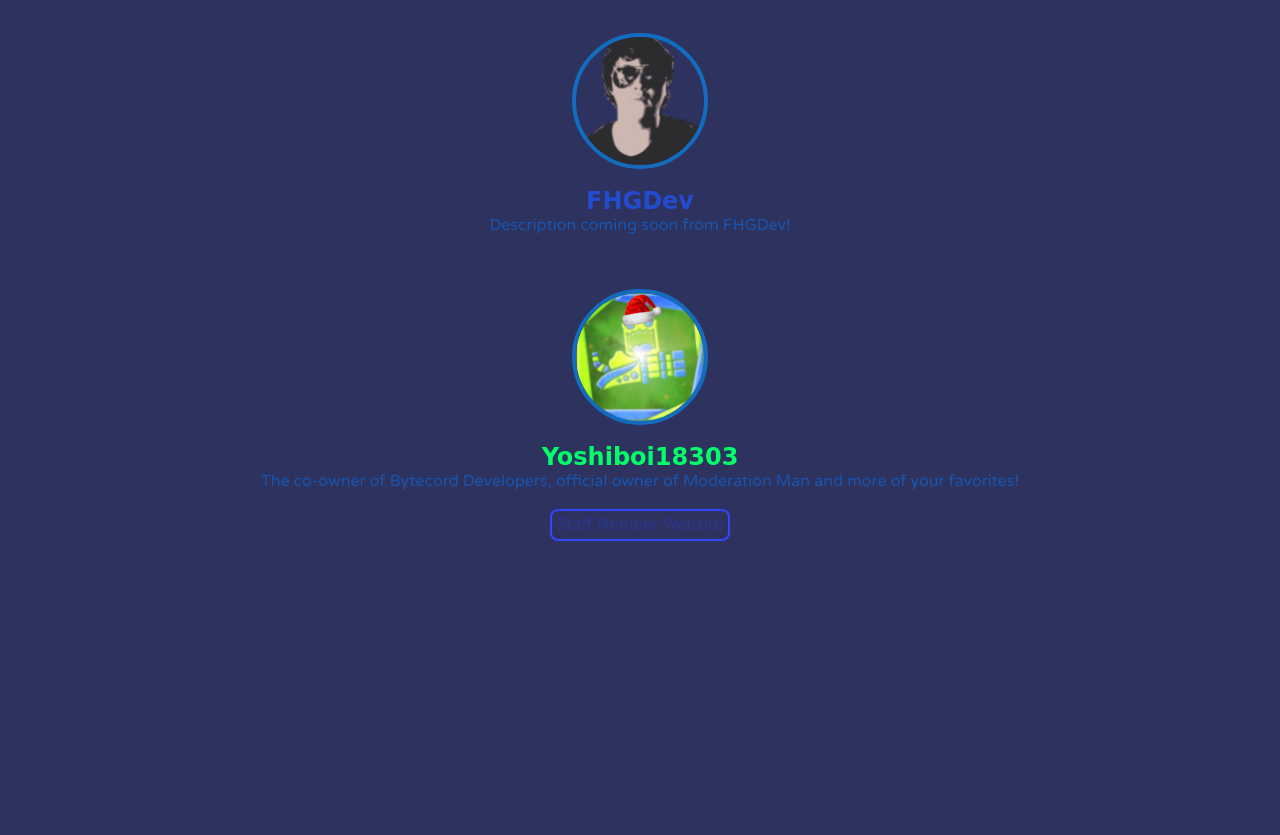
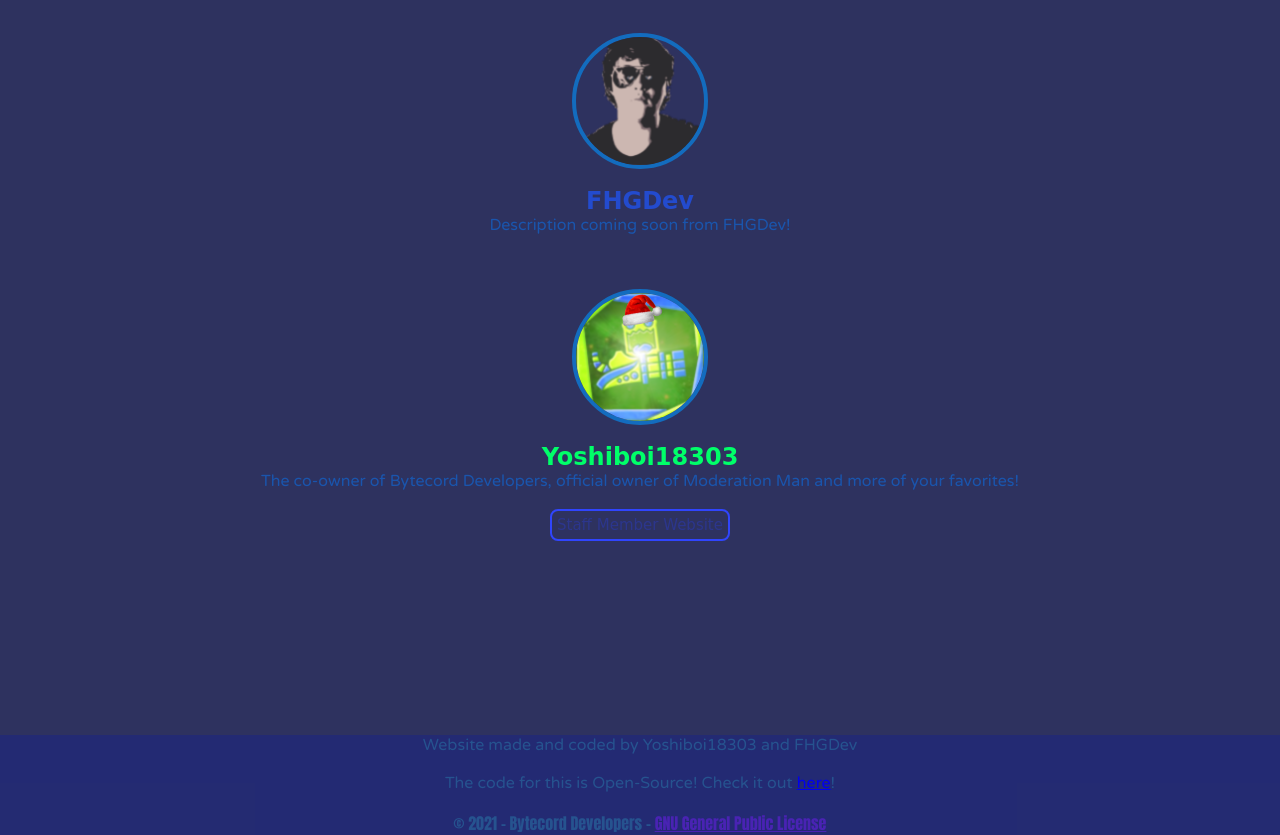
Before and after one commit to Yoshiboi18303/Bytecord-Developers-Website, a plain HTML site: page staff.html in a window 1280 px wide. Shown: the part 234-1069 px from the top of the page. Before the commit the page ends 800 px from the top, so only its background shows below. Drawn offline with Linux system fonts and the light colour scheme; a web font is replaced by a local one.

Commit message:
Changed a few things

```diff
--- a/script.js
+++ b/script.js
@@ -1 +1 @@
-console.log("Script coming soon!")
+console.log("Script coming soon!");
--- a/staff.html
+++ b/staff.html
@@ -44,5 +44,21 @@
              </button>
         </span>
     </div>
+    <br>
+    <br>
+    <footer>
+        <p>
+        Website made and coded by Yoshiboi18303 and FHGDev
+        </p>
+        <br>
+        <p>
+        The code for this is Open-Source!
+        Check it out <a href="https://github.com/Yoshiboi18303/Bytecord-Developers-Website" style="margin: 0px;" target="_blank">here</a>!
+        </p>
+        <br>
+        <p class="copyright-info">
+        © 2021 - Bytecord Developers - <a href="https://github.com/Yoshiboi18303/Bytecord-Developers-Website/blob/main/LICENSE" target="_blank" style="margin: 0px;" class="copyright-license-link">GNU General Public License</a>
+        </p>
+    </footer>
 </body>
 </html>
--- a/style.css
+++ b/style.css
@@ -7,7 +7,7 @@
 * {
   padding: 0;
   margin: 0;
-  align-items: center;
+  align-self: auto;
 }
 
 body {
@@ -47,7 +47,7 @@ p {
 .logo:hover {
   -webkit-transform: rotate(360deg);
   transform: rotate(360deg);
-  cursor: not-allowed;
+  cursor: pointer;
 }
 
 .bot-icon {
@@ -65,6 +65,8 @@ p {
 a {
   font-family: "Varela Round", sans-serif;
   margin: 2px;
+  -webkit-transform: -webkit-transform 0.75s ease-in-out;
+  transition: transform 0.75s ease-in-out;
 }
 
 .bot-icon:hover {
@@ -108,6 +110,8 @@ footer {
   background-color: #141f9162;
   height: fit-content;
   max-height: fit-content;
+  position: relative;
+  top: 158px;
 }
 
 .btn {
@@ -122,7 +126,6 @@ footer {
 }
 
 .btn:hover {
-  border: 2px solid #1123c2;
   background-color: #2c368d;
   color: white;
   cursor: pointer;
```
Also changed, not shown: bots.html (+16 -0 lines).
